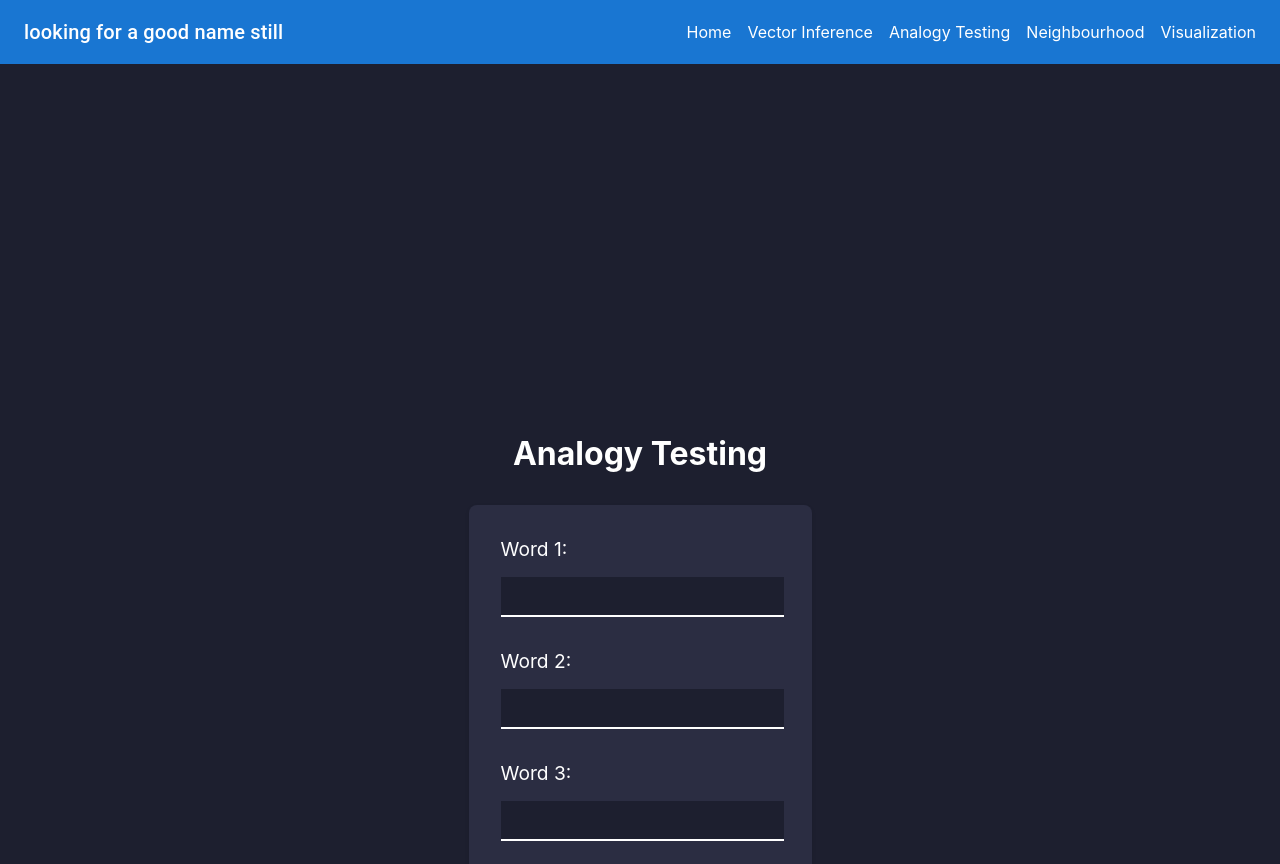
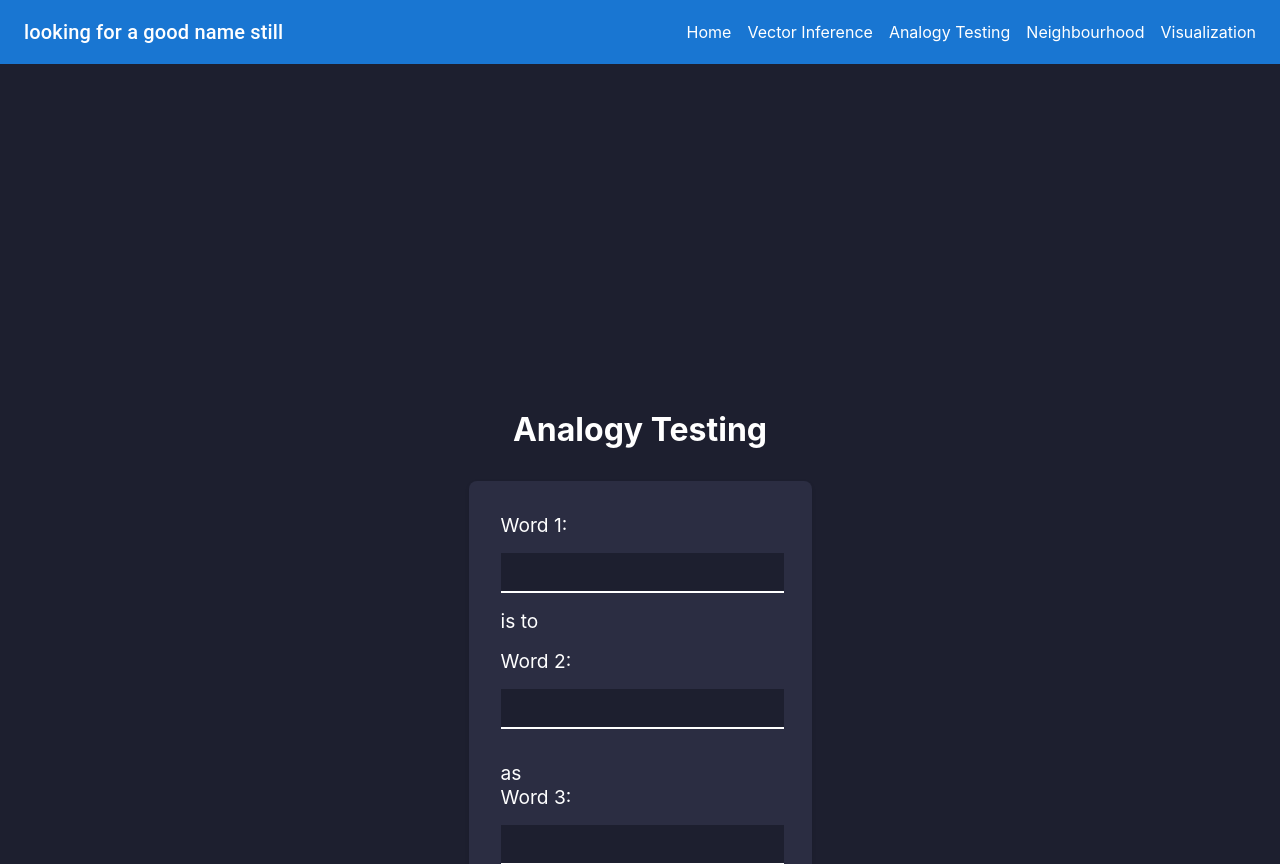
Before and after one commit to ECE493Group8/frontend, a React (Create React App) app: page /analogy in a window 1280 px wide. Built offline with nearby package versions, Linux system fonts and the light colour scheme.

Commit message:
fix analogy

```diff
--- a/src/pages/analogy.js
+++ b/src/pages/analogy.js
@@ -21,12 +21,14 @@ function ThreeWordInputPage() {
         <div className="label">
           <label htmlFor="word1">Word 1:</label>
           <input type="text" id="word1" className="input" value={word1} onChange={(e) => setWord1(e.target.value)} required />
+          is to
         </div>
         <div className="label">
           <label htmlFor="word2">Word 2:</label>
           <input type="text" id="word2" className="input" value={word2} onChange={(e) => setWord2(e.target.value)} required />
         </div>
         <div className="label">
+          as
           <label htmlFor="word3">Word 3:</label>
           <input type="text" id="word3" className="input" value={word3} onChange={(e) => setWord3(e.target.value)} required />
         </div>
```
